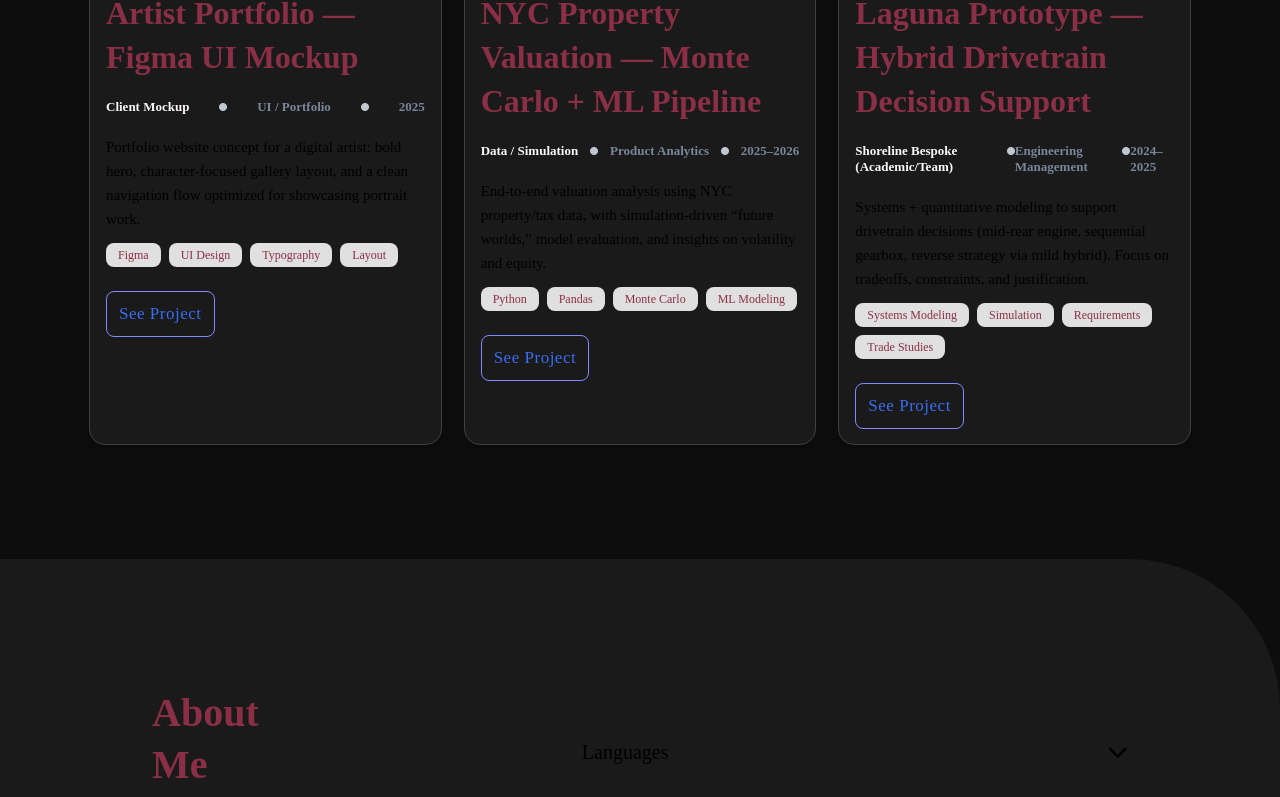
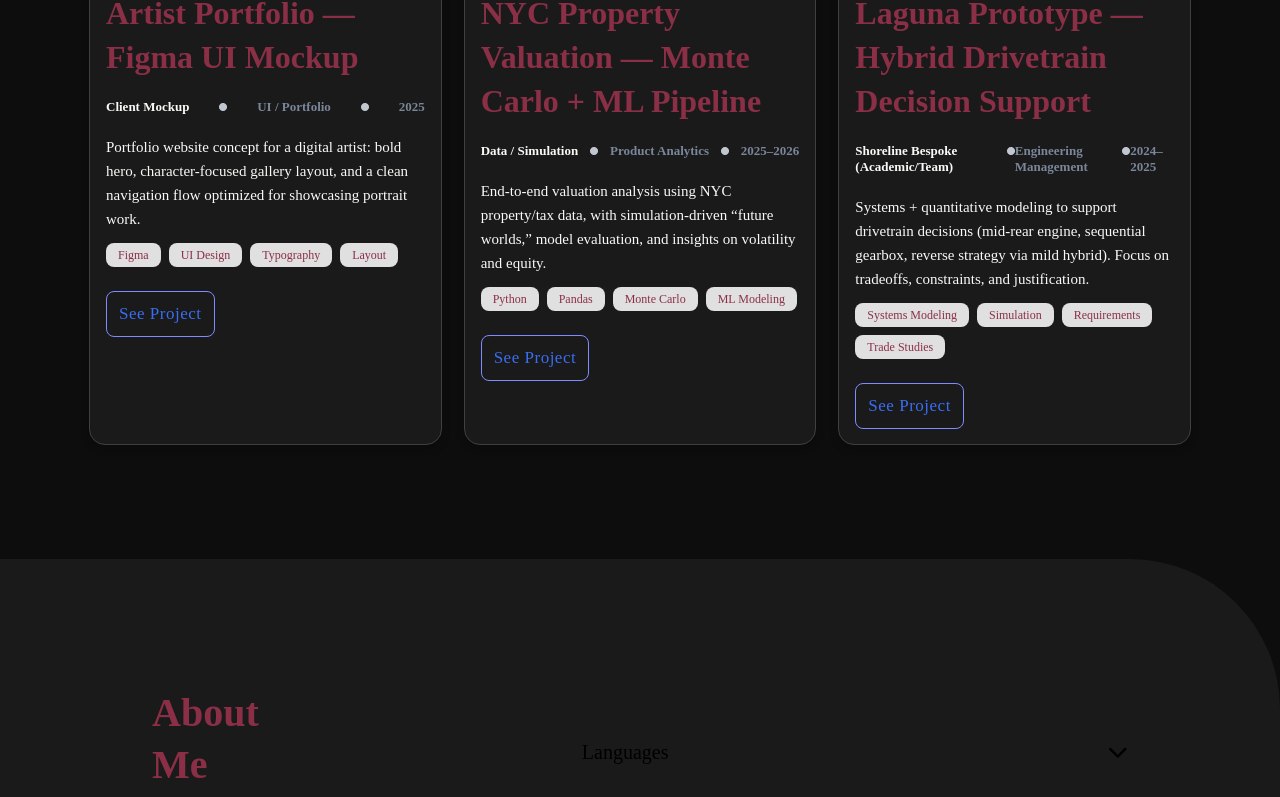
Before and after one commit to Alex-Anthony/welcome-demo, a website: page index.html in a window 1280 px wide. Shown: the part 1200-1997 px from the top of the page. Drawn offline with Linux system fonts and the light colour scheme; a web font is replaced by a local one.

Commit message:
Update style.css

```diff
--- a/style.css
+++ b/style.css
@@ -265,6 +265,7 @@ body.active {
   width: calc(100% - 32px);
   height: auto;
   font-size: 15px;
+  color: var(--paragraph-color);
   line-height: 24px;
   margin: 20px 16px 0;
 }
```
